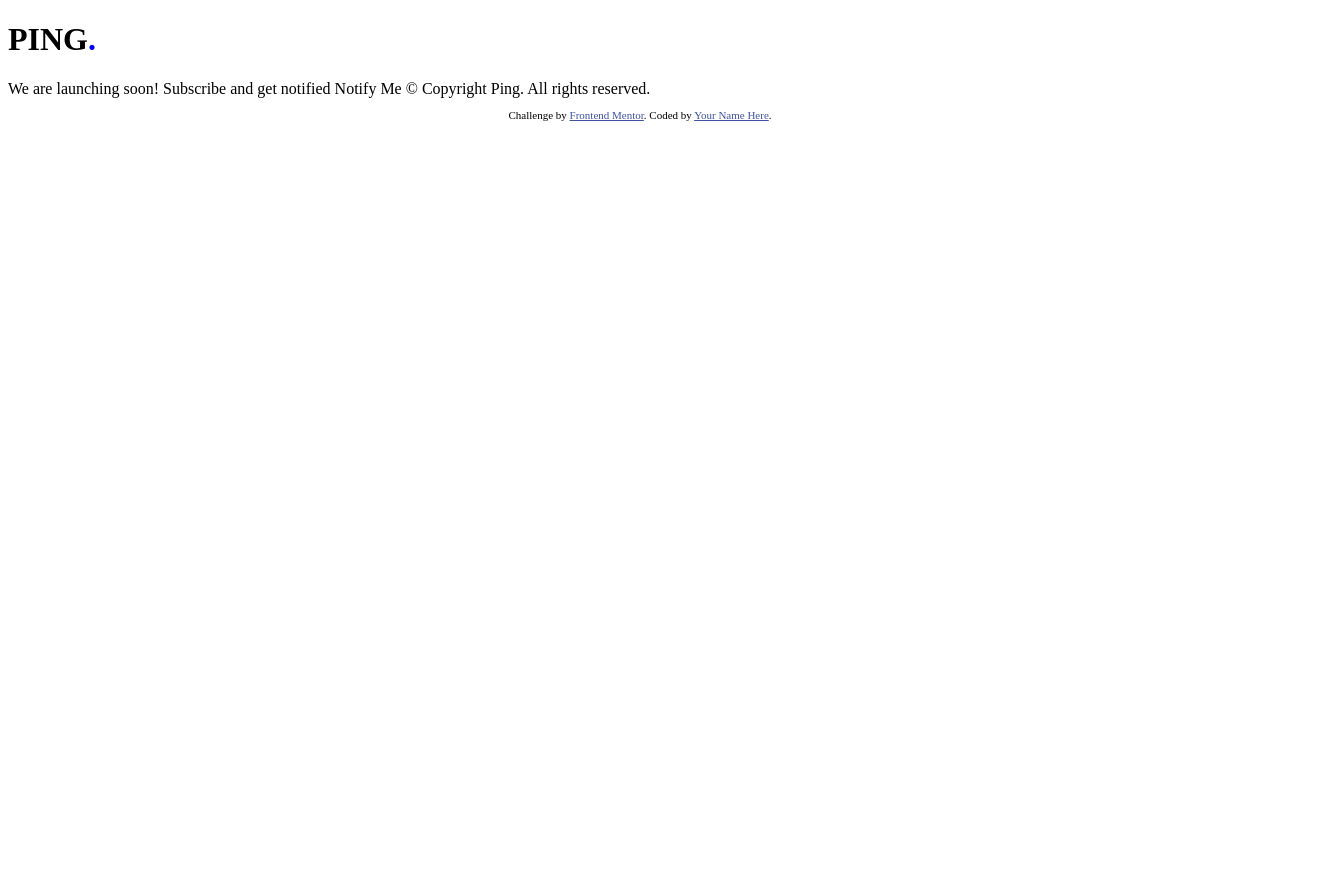
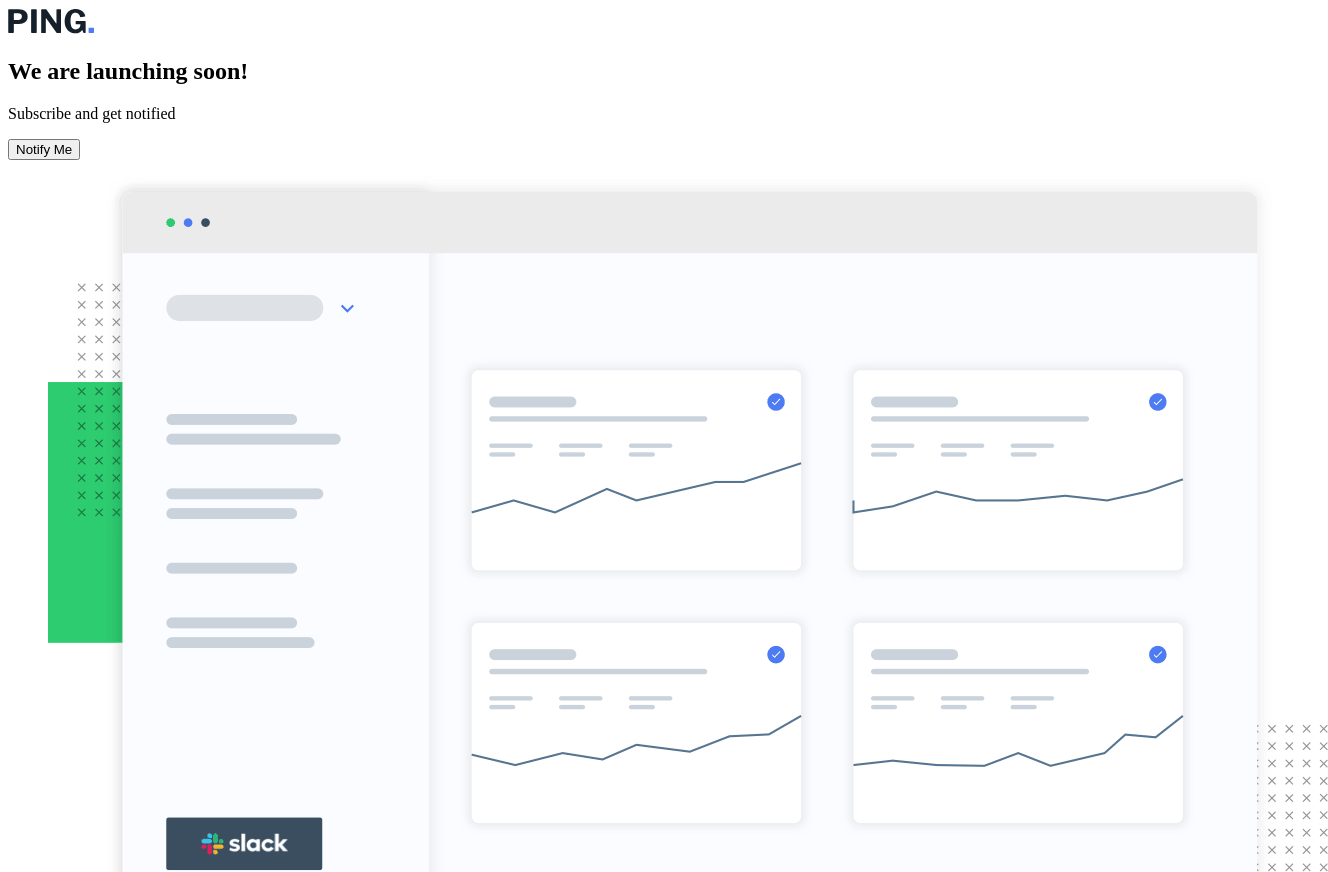
Before and after one commit to Albatraoz12/ping-coming-soon-page, a plain HTML site: page index.html in a window 1280 px wide. Shown: the top 872 px of the page, 1328 px wide, since content can reach past the window. Before the commit the page ends 800 px from the top, so only its background shows below. Drawn offline with Linux system fonts and the light colour scheme.

Commit message:
structure html

```diff
--- a/index.html
+++ b/index.html
@@ -26,9 +26,31 @@
     </style>
   </head>
   <body>
-    <h1>PING<span style="color: blue">.</span></h1>
-    We are launching soon! Subscribe and get notified Notify Me &copy; Copyright
-    Ping. All rights reserved.
+    <main>
+      <div class="wrapper">
+        <section class="banner">
+          <img src="/images/logo.svg" alt="logo icon" />
+          <h1>We are launching soon!</h1>
+          <p>Subscribe and get notified</p>
+          <button>Notify Me</button>
+        </section>
+        <section class="dashboard-section">
+          <figure class="dashboard-image">
+            <img
+              src="/images/illustration-dashboard.png"
+              alt="dashboard image"
+            />
+          </figure>
+        </section>
+        <section class="logo-section">
+          <div>
+            <img src="/images/facebook-f.svg" alt="facebook logo" />
+          </div>
+          <div><img src="/images/twitter.svg" alt="twitter logo" /></div>
+          <div><img src="/images/instagram.svg" alt="instagram logo" /></div>
+        </section>
+      </div>
+    </main>
 
     <footer>
       <p class="attribution">
```
